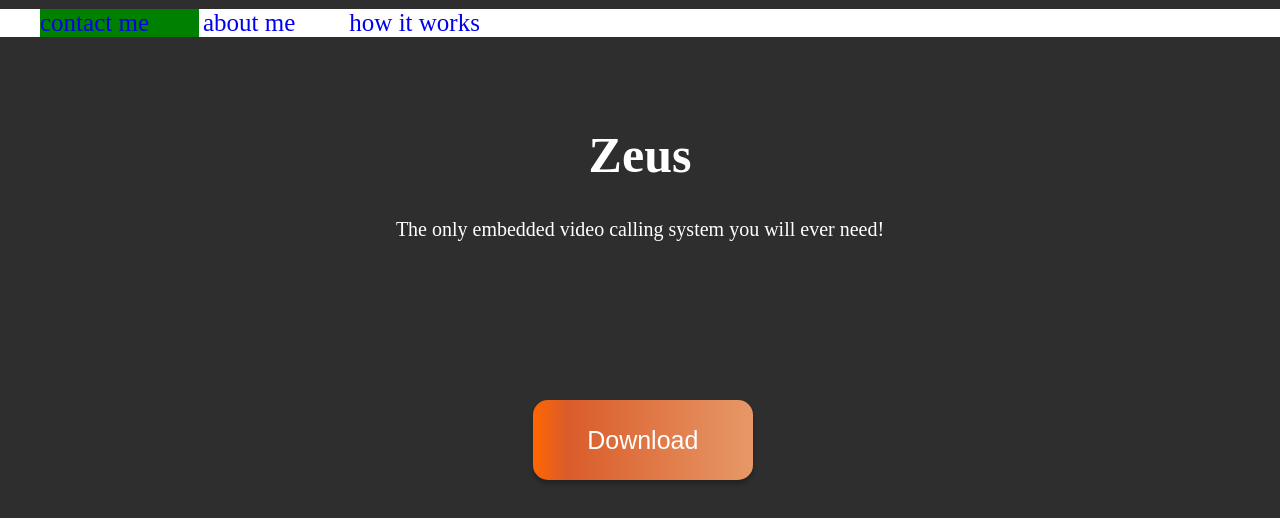
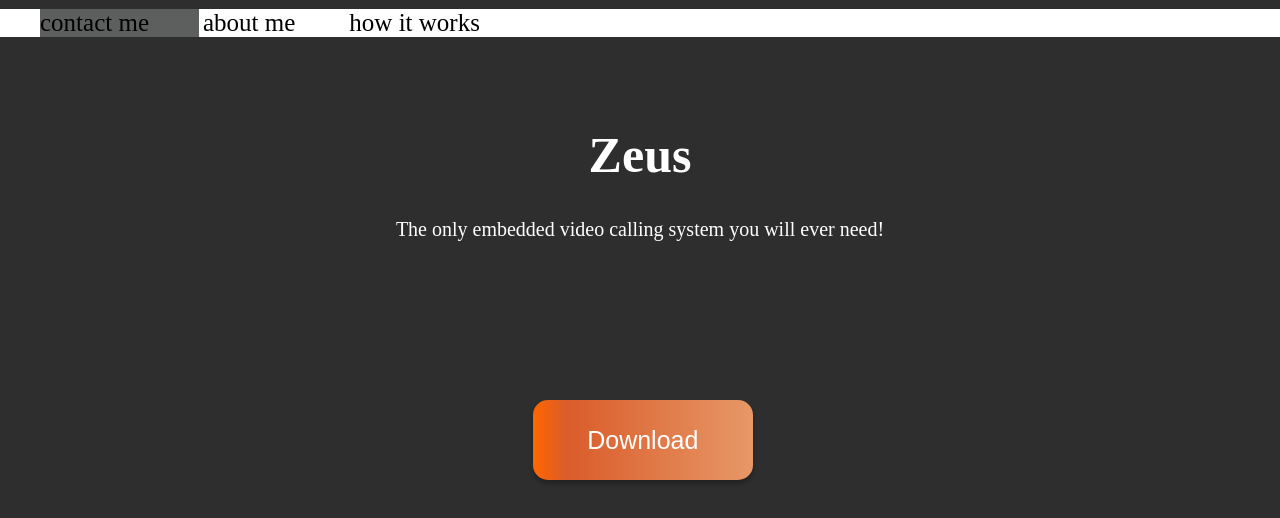
Before and after one commit to 19Irailton/Zeus2, a plain HTML site: page index.html in a window 1280 px wide. In both pictures the pointer is over the item "contact me". Drawn offline with Linux system fonts and the light colour scheme.

Commit message:
initial commit

```diff
--- a/style.css
+++ b/style.css
@@ -54,6 +54,7 @@ li {
     display: inline-block;
     padding-right: 50px;
     font-size: 25px;
+    color: black;
 
 
 
@@ -71,13 +72,13 @@ ul {
 }
 
 .c:hover {
-    background-color: green;
+    background-color: #5d5e5e;
 }
 
 .a:hover {
-    background-color: orange;
+    background-color: #5d5e5e;
 }
 
 .h:hover {
-    background-color: red;
+    background-color:#5d5e5e;
 }
```
